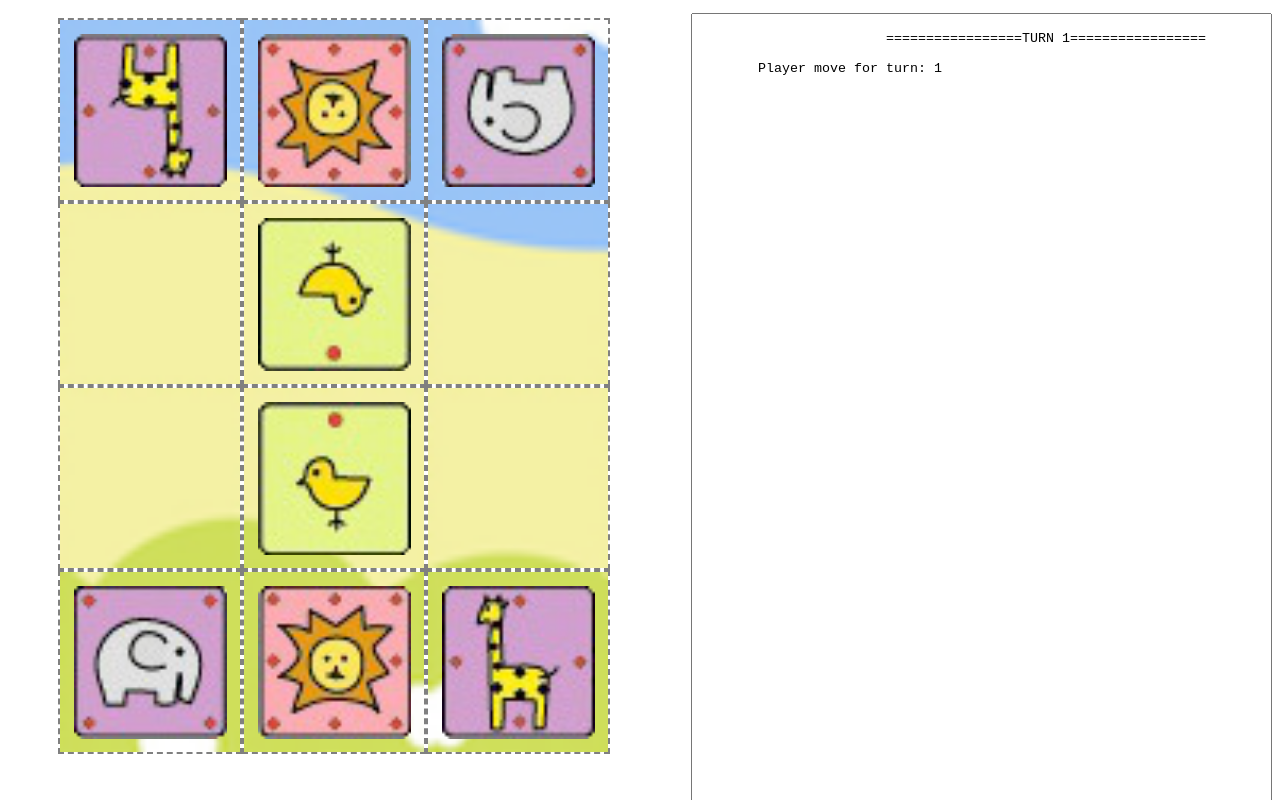
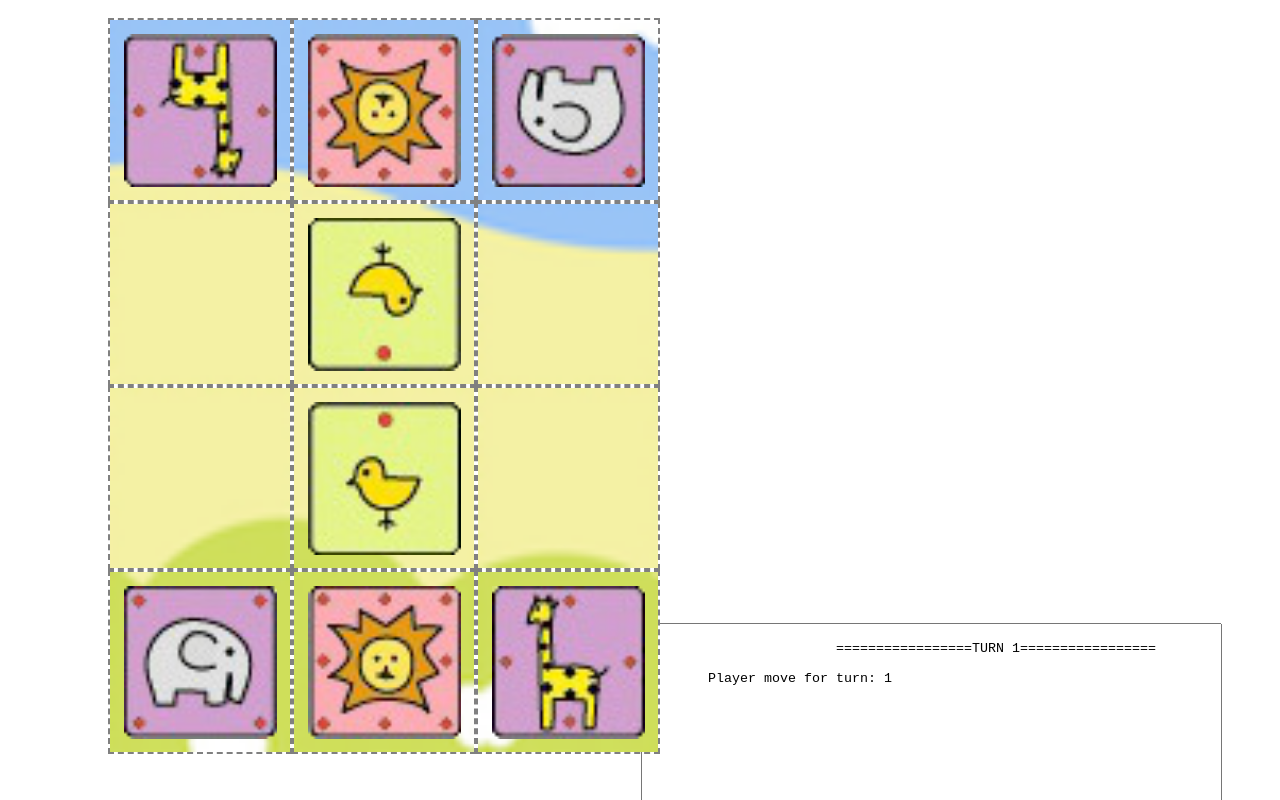
Before and after one commit to DrkSephy/Shogi, a website: page index.html in a window 1280 px wide. Shown: the top 800 px of the page. Drawn offline with Linux system fonts and the light colour scheme.

Commit message:
Fixing CSS alignment

```diff
--- a/css/grid.css
+++ b/css/grid.css
@@ -23,12 +23,13 @@
 
 #one {
     float: left;
-    padding-left: 50px;
+    padding-left: 100px;
 }
 
 #two {
     float: right;
     padding-top: 5px;
+    padding-right: 50px;
 }
 
 .img1 {
```
